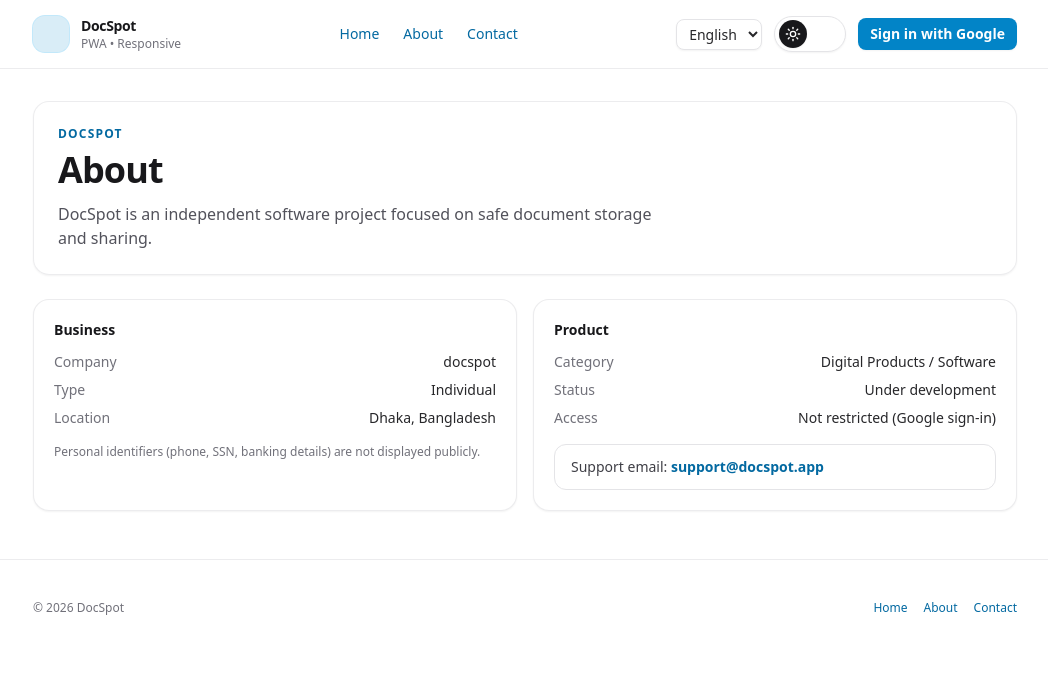
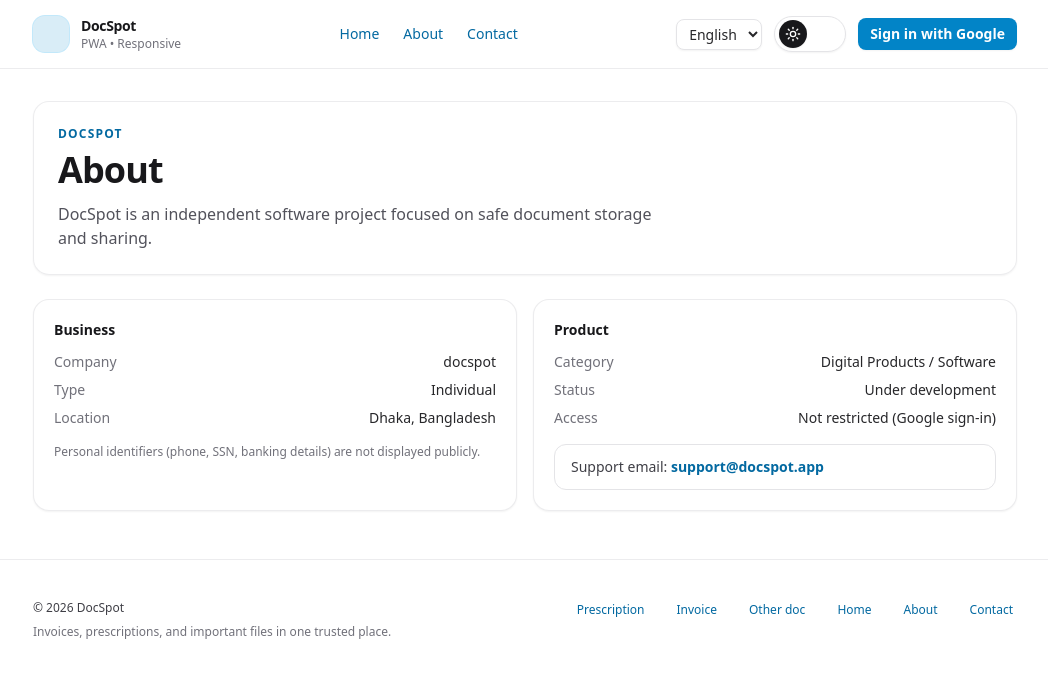
Before and after one commit to Aadilur/docspot, a React (Vite) app in the folder frontend/: page /about in a window 1280 px wide. Shown: the top 678 px of the page, without its empty margins (115-1163 px from the left). Built offline with nearby package versions, Linux system fonts and the light colour scheme; no server answers.

Commit message:
feat: enhance Footer and LandingPage with improved styling and navigation links

```diff
--- a/frontend/src/components/Footer.tsx
+++ b/frontend/src/components/Footer.tsx
@@ -5,28 +5,52 @@
   const { t } = useTranslation();
 
   return (
-    <footer className="border-t border-zinc-200/70 py-10 text-xs text-zinc-500 dark:border-zinc-800/70 dark:text-zinc-400">
+    <footer className="border-t border-zinc-200/70 bg-white/50 py-10 text-xs text-zinc-500 backdrop-blur-sm dark:border-zinc-800/70 dark:bg-zinc-950/30 dark:text-zinc-400">
       <div className="mx-auto w-full max-w-5xl px-5">
-        <div className="flex flex-col gap-3 sm:flex-row sm:items-center sm:justify-between">
-          <div>
-            © {new Date().getFullYear()} {t("brand")}
+        <div className="flex flex-col gap-6 sm:flex-row sm:items-start sm:justify-between">
+          <div className="max-w-md">
+            <div className="text-zinc-700 dark:text-zinc-300">
+              © {new Date().getFullYear()} {t("brand")}
+            </div>
+            <div className="mt-2 text-xs text-zinc-500 dark:text-zinc-400">
+              {t("subtitle")}
+            </div>
           </div>
-          <div className="flex gap-4">
+
+          <div className="flex flex-wrap gap-x-6 gap-y-3">
+            <Link
+              to="/prescription"
+              className="rounded-lg px-1 py-0.5 hover:text-zinc-900 focus:outline-none focus:ring-2 focus:ring-brand-200 dark:hover:text-zinc-50 dark:focus:ring-brand-900"
+            >
+              {t("storePrescription")}
+            </Link>
+            <Link
+              to="/invoice"
+              className="rounded-lg px-1 py-0.5 hover:text-zinc-900 focus:outline-none focus:ring-2 focus:ring-brand-200 dark:hover:text-zinc-50 dark:focus:ring-brand-900"
+            >
+              {t("storeInvoice")}
+            </Link>
+            <Link
+              to="/other-doc"
+              className="rounded-lg px-1 py-0.5 hover:text-zinc-900 focus:outline-none focus:ring-2 focus:ring-brand-200 dark:hover:text-zinc-50 dark:focus:ring-brand-900"
+            >
+              {t("storeOtherDoc")}
+            </Link>
             <Link
               to="/"
-              className="hover:text-zinc-900 dark:hover:text-zinc-50"
+              className="rounded-lg px-1 py-0.5 hover:text-zinc-900 focus:outline-none focus:ring-2 focus:ring-brand-200 dark:hover:text-zinc-50 dark:focus:ring-brand-900"
             >
               {t("navHome")}
             </Link>
             <Link
               to="/about"
-              className="hover:text-zinc-900 dark:hover:text-zinc-50"
+              className="rounded-lg px-1 py-0.5 hover:text-zinc-900 focus:outline-none focus:ring-2 focus:ring-brand-200 dark:hover:text-zinc-50 dark:focus:ring-brand-900"
             >
               {t("navAbout")}
             </Link>
             <Link
               to="/contact"
-              className="hover:text-zinc-900 dark:hover:text-zinc-50"
+              className="rounded-lg px-1 py-0.5 hover:text-zinc-900 focus:outline-none focus:ring-2 focus:ring-brand-200 dark:hover:text-zinc-50 dark:focus:ring-brand-900"
             >
               {t("navContact")}
             </Link>
--- a/frontend/src/pages/LandingPage.tsx
+++ b/frontend/src/pages/LandingPage.tsx
@@ -30,10 +30,14 @@
   }, [getStartedOpen]);
 
   return (
-    <div className="min-h-dvh">
+    <div className="min-h-dvh bg-gradient-to-b from-zinc-50 via-white to-white dark:from-zinc-950 dark:via-zinc-950 dark:to-zinc-900">
       <Header />
 
-      <main className="mx-auto w-full max-w-5xl px-5 pb-12 pt-8">
+      <main className="relative mx-auto w-full max-w-5xl px-5 pb-12 pt-8">
+        <div
+          aria-hidden="true"
+          className="pointer-events-none absolute inset-x-0 top-0 -z-10 h-56 bg-gradient-to-b from-brand-100/40 via-transparent to-transparent dark:from-brand-500/10"
+        />
         <section
           id="home"
           className="rounded-2xl border border-zinc-200/70 bg-white/70 p-6 shadow-sm backdrop-blur-sm dark:border-zinc-800/70 dark:bg-zinc-950/30"
@@ -77,7 +81,11 @@
           </p>
 
           <div className="mt-6 grid gap-4 sm:grid-cols-3">
-            <div className="rounded-2xl border border-zinc-200/70 bg-white p-5 shadow-sm dark:border-zinc-800/70 dark:bg-zinc-950">
+            <Link
+              to="/prescription"
+              className="group rounded-2xl border border-zinc-200/70 bg-white/80 p-5 shadow-sm backdrop-blur-sm transition-colors hover:bg-white focus:outline-none focus:ring-2 focus:ring-brand-200 motion-reduce:transition-none dark:border-zinc-800/70 dark:bg-zinc-950/60 dark:hover:bg-zinc-950 dark:focus:ring-brand-900"
+              aria-label={t("servicePrescriptionTitle")}
+            >
               <div className="mb-4 overflow-hidden rounded-xl border border-zinc-200/70 bg-white/70 p-3 text-brand-700 dark:border-zinc-800/70 dark:bg-zinc-950/30 dark:text-brand-300">
                 <svg
                   viewBox="0 0 240 120"
@@ -137,8 +145,12 @@
               <p className="mt-3 text-sm text-zinc-600 dark:text-zinc-300">
                 {t("servicePrescriptionBody")}
               </p>
-            </div>
-            <div className="rounded-2xl border border-zinc-200/70 bg-white p-5 shadow-sm dark:border-zinc-800/70 dark:bg-zinc-950">
+            </Link>
+            <Link
+              to="/invoice"
+              className="group rounded-2xl border border-zinc-200/70 bg-white/80 p-5 shadow-sm backdrop-blur-sm transition-colors hover:bg-white focus:outline-none focus:ring-2 focus:ring-brand-200 motion-reduce:transition-none dark:border-zinc-800/70 dark:bg-zinc-950/60 dark:hover:bg-zinc-950 dark:focus:ring-brand-900"
+              aria-label={t("serviceDocumentTitle")}
+            >
               <div className="mb-4 overflow-hidden rounded-xl border border-zinc-200/70 bg-white/70 p-3 text-brand-700 dark:border-zinc-800/70 dark:bg-zinc-950/30 dark:text-brand-300">
                 <svg
                   viewBox="0 0 240 120"
@@ -198,8 +210,12 @@
               <p className="mt-3 text-sm text-zinc-600 dark:text-zinc-300">
                 {t("serviceDocumentBody")}
               </p>
-            </div>
-            <div className="rounded-2xl border border-zinc-200/70 bg-white p-5 shadow-sm dark:border-zinc-800/70 dark:bg-zinc-950">
+            </Link>
+            <Link
+              to="/other-doc"
+              className="group rounded-2xl border border-zinc-200/70 bg-white/80 p-5 shadow-sm backdrop-blur-sm transition-colors hover:bg-white focus:outline-none focus:ring-2 focus:ring-brand-200 motion-reduce:transition-none dark:border-zinc-800/70 dark:bg-zinc-950/60 dark:hover:bg-zinc-950 dark:focus:ring-brand-900"
+              aria-label={t("serviceOtherTitle")}
+            >
               <div className="mb-4 overflow-hidden rounded-xl border border-zinc-200/70 bg-white/70 p-3 text-brand-700 dark:border-zinc-800/70 dark:bg-zinc-950/30 dark:text-brand-300">
                 <svg
                   viewBox="0 0 240 120"
@@ -242,7 +258,7 @@
               <p className="mt-3 text-sm text-zinc-600 dark:text-zinc-300">
                 {t("serviceOtherBody")}
               </p>
-            </div>
+            </Link>
           </div>
         </section>
 
```
